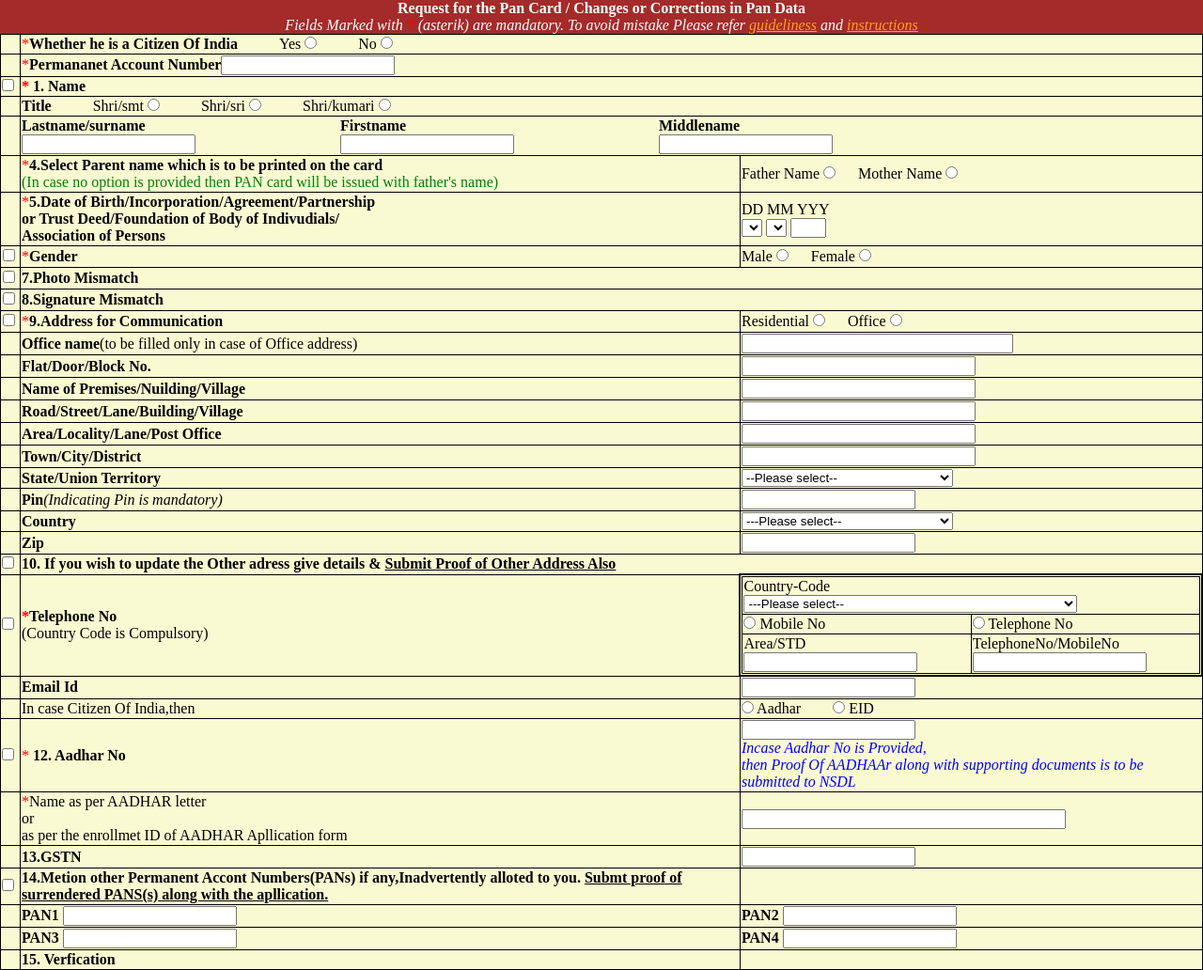
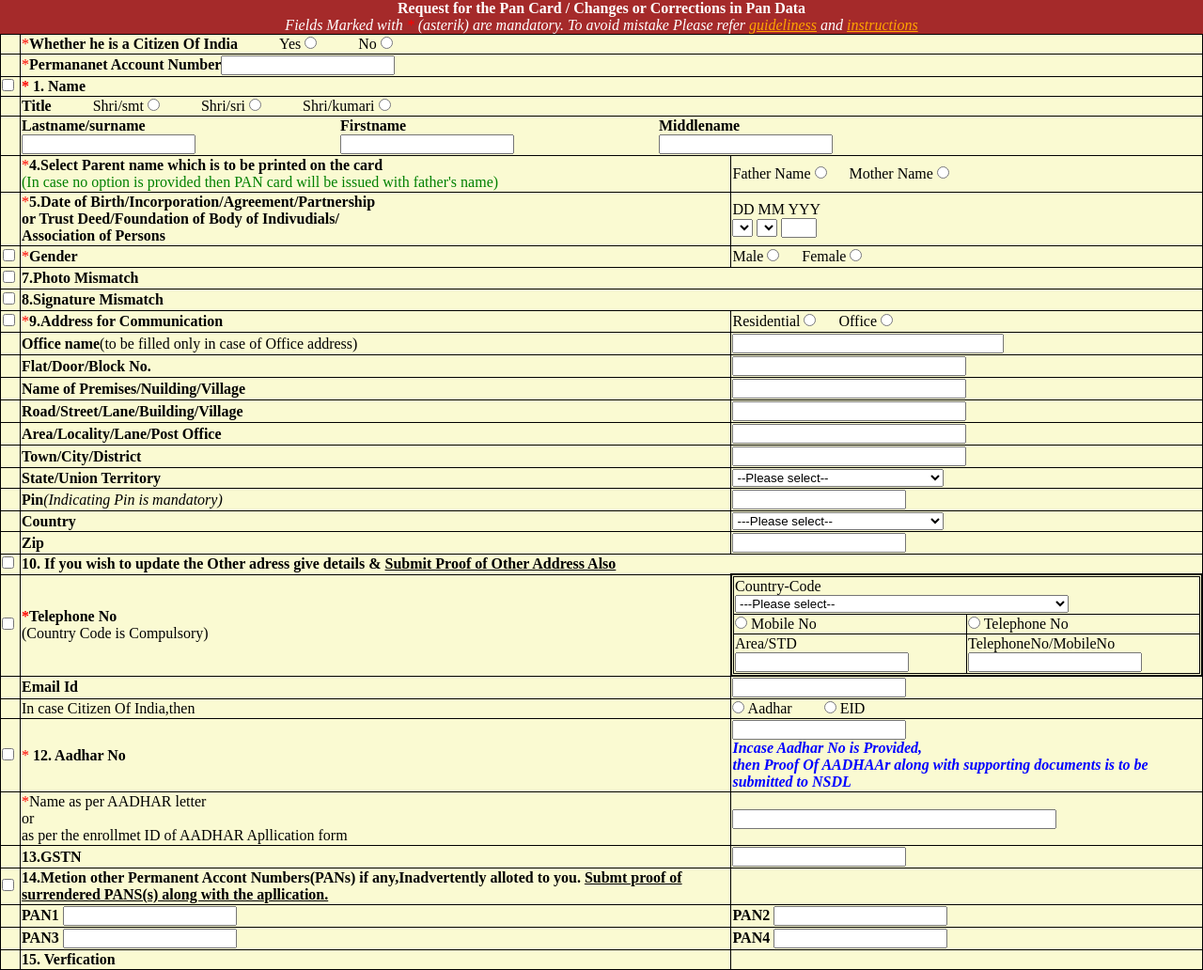
Before and after one commit to HARISH04SS/Pan_card_application, a plain HTML site: page index.html in a window 1280 px wide. Shown: the whole page at 94% size. Drawn offline with Linux system fonts and the light colour scheme.

Commit message:
Update index.html

```diff
--- a/index.html
+++ b/index.html
@@ -381,7 +381,7 @@
       <td><span>*</span><b> 12. Aadhar No</b></td>
       <td >
         <input type="text"   name="" id=""><br>
-        <i style="color:blue"> Incase Aadhar No is Provided,<br>then Proof Of AADHAAr along with supporting documents is to be submitted to NSDL</i>
+        <i style="color:blue"> <b>Incase Aadhar No is Provided,<br>then Proof Of AADHAAr along with supporting documents is to be submitted to NSDL</b></i>
       </td>
     </tr>
     <tr>
```
